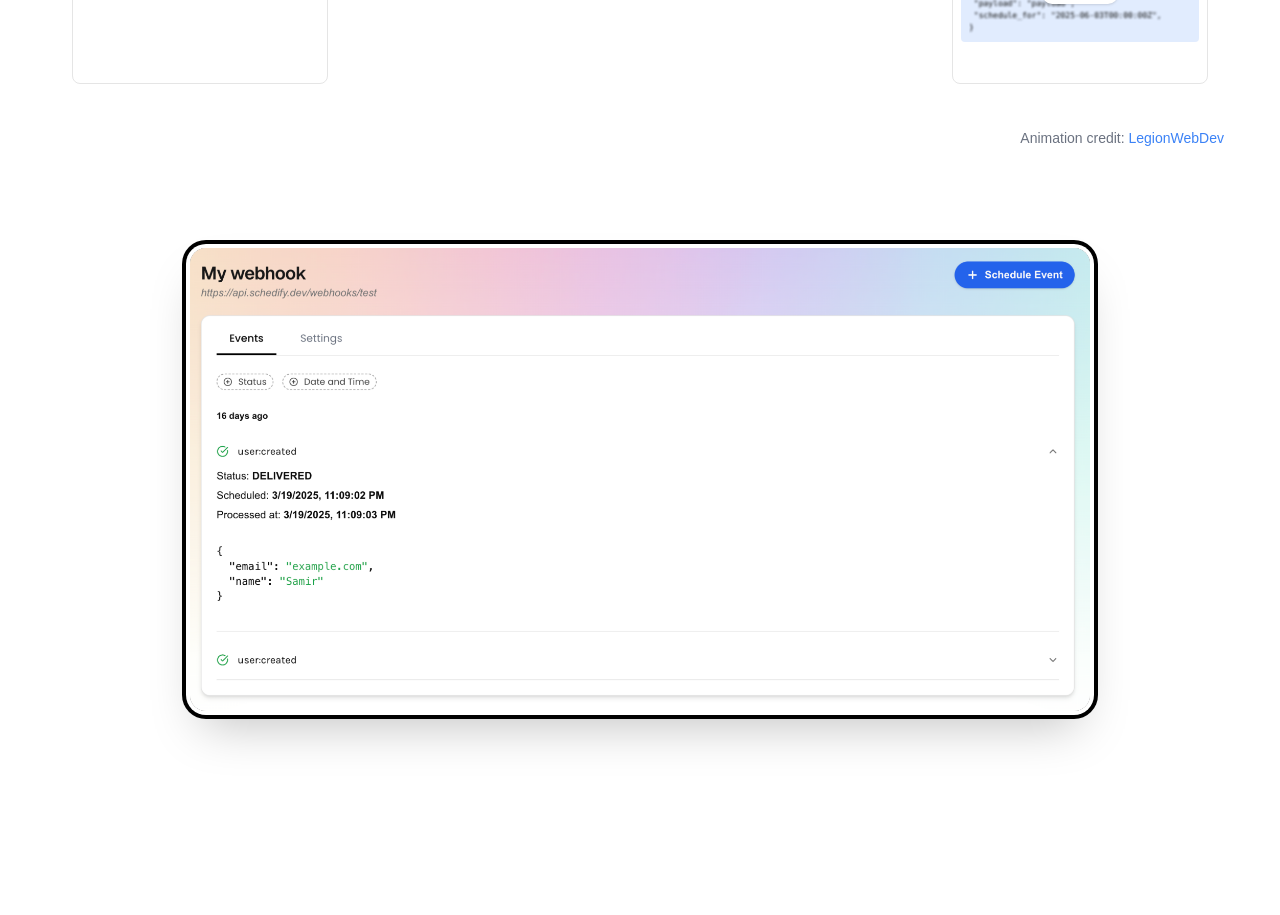
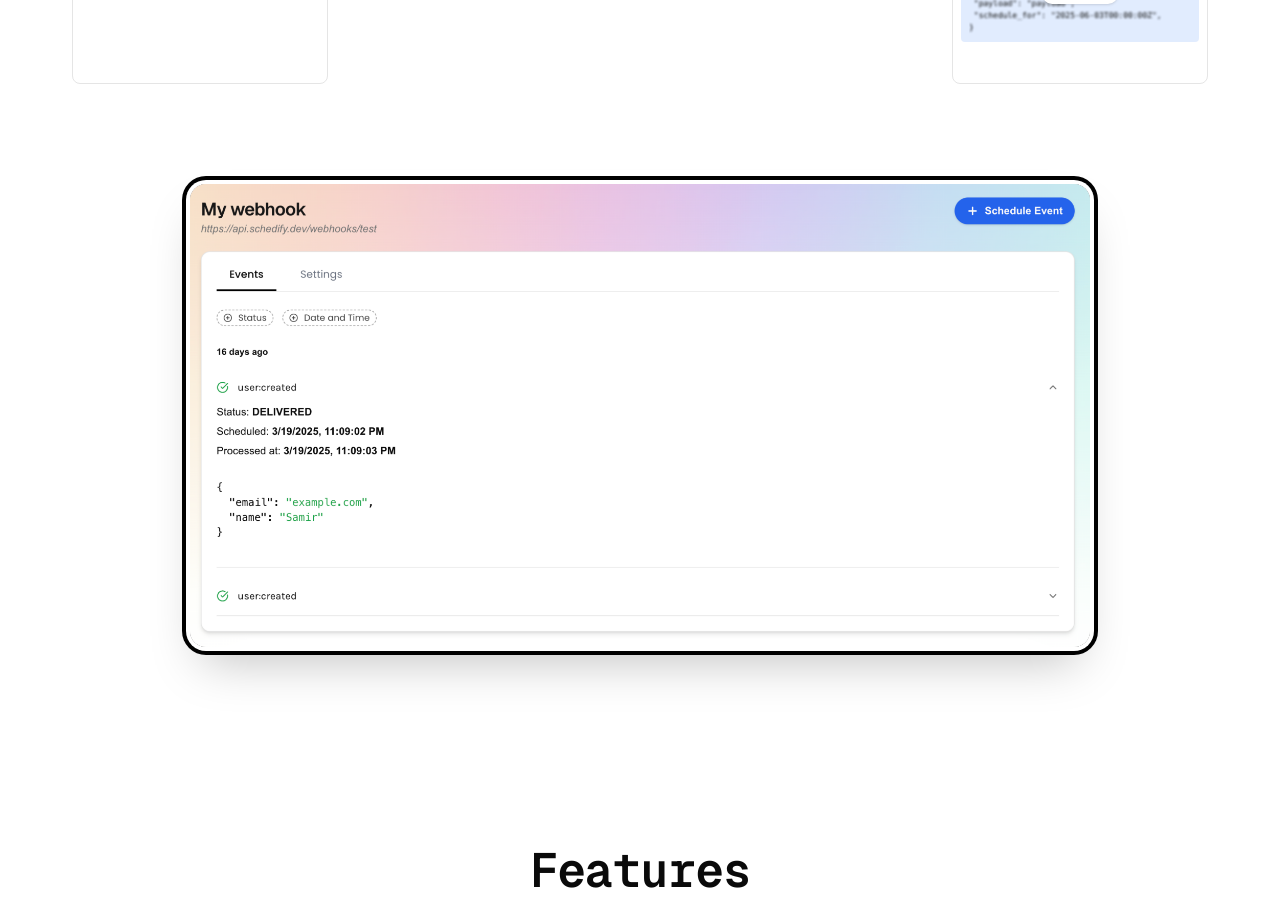
Before and after one commit to schedify/web, a Next.js app: page / in a window 1280 px wide. Shown: the part 900-1815 px from the top of the page. Built offline with nearby package versions, Linux system fonts and the light colour scheme; no server answers; what tailwindcss-animated would draw is missing.

Commit message:
Removed animation credit

```diff
--- a/src/app/page.tsx
+++ b/src/app/page.tsx
@@ -111,17 +111,6 @@ export default async function HomePageRoute() {
         </div>
 
         <AnimatedSchedifyComponent />
-        <div className="text-end self-end text-sm text-gray-500 mt-6">
-          Animation credit:{" "}
-          <a
-            href="https://x.com/LegionWebDev"
-            target="_blank"
-            rel="noopener noreferrer"
-            className="text-blue-500 hover:underline hover:text-blue-700 font-medium"
-          >
-            LegionWebDev
-          </a>
-        </div>
 
         <Image
           src="/landing.png"
```
